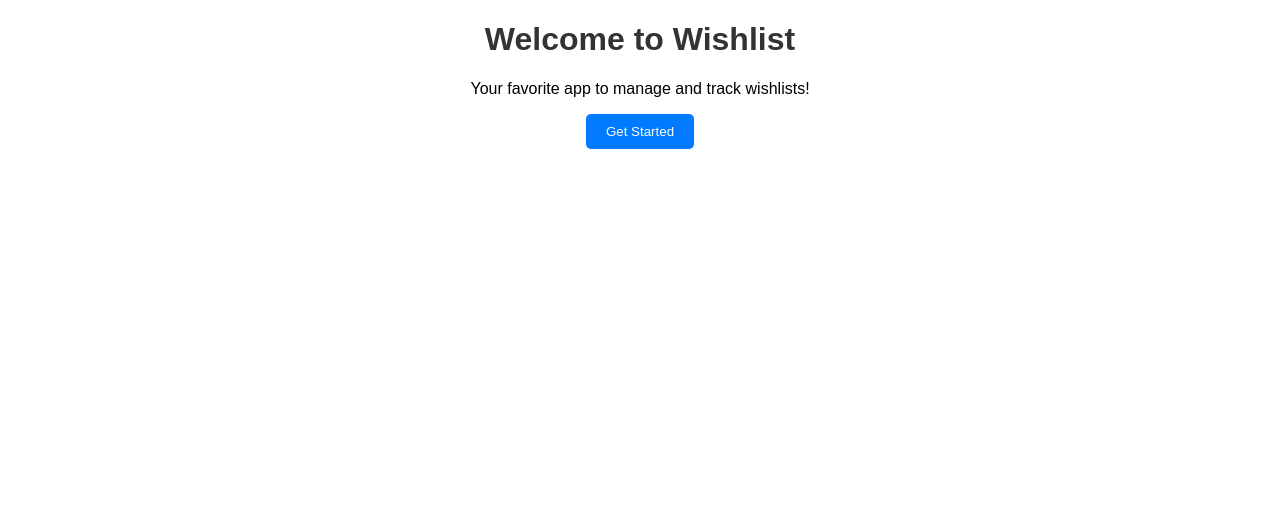
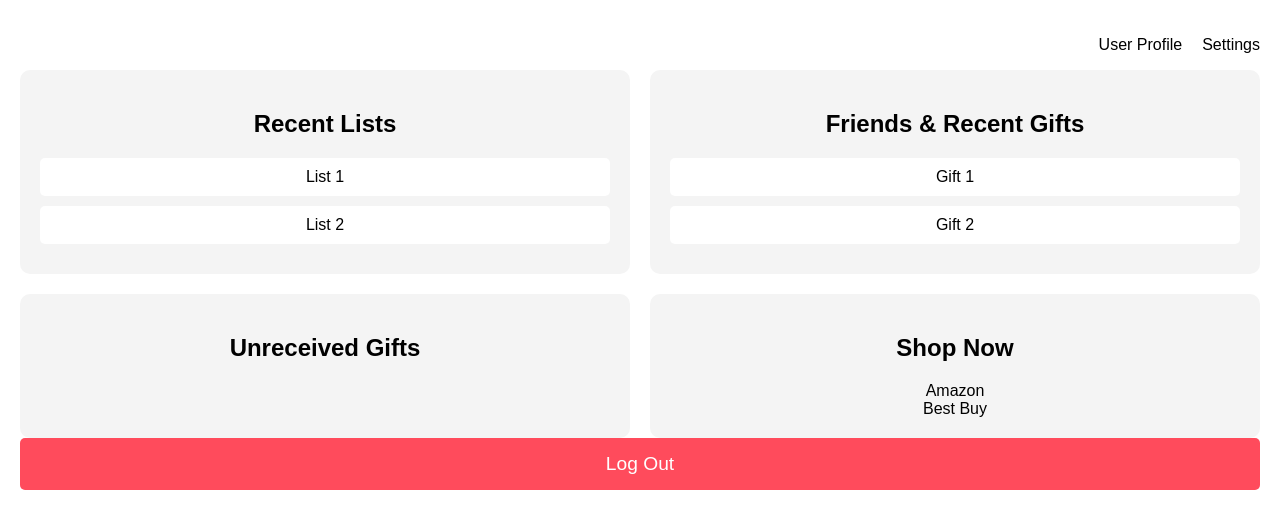
Before and after one commit to Saparta/wishlist, a React (Create React App) app in the folder wishlist/: page /home in a window 1280 px wide. Shown: the top 528 px of the page. Built offline with nearby package versions, Linux system fonts and the light colour scheme.

Commit message:
Made landing page and Home page: -scuffed design -make it look prettier later - develop user icon on top right - created components folder - all pages will be in comp folder - styles are not final, login button is tempoary - read and add to page layout for future planning

```diff
--- a/wishlist/package.json
+++ b/wishlist/package.json
@@ -9,6 +9,7 @@
     "cra-template-typescript": "1.2.0",
     "react": "^18.3.1",
     "react-dom": "^18.3.1",
+    "react-router-dom": "^7.1.1",
     "react-scripts": "5.0.1",
     "web-vitals": "^4.2.4"
   },
--- a/wishlist/src/App.tsx
+++ b/wishlist/src/App.tsx
@@ -1,15 +1,15 @@
 import React from 'react';
-import './App.css';
-import './styles/styles.css';
-
-
+import { BrowserRouter as Router, Route, Routes } from 'react-router-dom';
+import LandingPage from './components/landingpage';
+import Home from './components/home';
 const App: React.FC = () => {
   return (
-    <div>
-      <h1>Welcome to Wishlist</h1>
-      <p>Your favorite app to manage and track wishlists!</p>
-      <button>Get Started</button>
-    </div>
+    <Router>
+      <Routes>
+        <Route path="/" element={<LandingPage />} />
+        <Route path="/home" element={<Home />} />
+      </Routes>
+    </Router>
   );
 };
 
--- /dev/null
+++ b/wishlist/src/components/home.css
@@ -0,0 +1,49 @@
+/* Home.css */
+
+.home-page {
+  padding: 20px;
+}
+
+.header {
+  display: flex;
+  justify-content: flex-end;
+}
+
+.user-profile,
+.settings {
+  margin-left: 20px;
+}
+
+.main-content {
+  display: grid;
+  grid-template-columns: 1fr 1fr;
+  gap: 20px;
+}
+
+.recent-lists,
+.aside-widget,
+.carousel-widget,
+.retailers-widget {
+  background-color: #f4f4f4;
+  border-radius: 10px;
+  padding: 20px;
+}
+
+.recent-lists .list-item,
+.aside-widget .gift {
+  background: #fff;
+  padding: 10px;
+  margin-bottom: 10px;
+  border-radius: 5px;
+}
+
+.logout-btn {
+  background-color: #ff4b5c;
+  color: white;
+  border: none;
+  padding: 15px;
+  font-size: 1.2rem;
+  border-radius: 5px;
+  cursor: pointer;
+  width: 100%;
+}
--- /dev/null
+++ b/wishlist/src/components/home.tsx
@@ -0,0 +1,54 @@
+// Home.tsx
+import React from "react";
+import "./home.css"
+
+const Home: React.FC = () => {
+  const handleLogout = () => {
+    // Redirect to the landing page
+    window.location.href = "/";
+  };
+
+  return (
+    <div className="home-page">
+      <header className="header">
+        <div className="user-profile">
+          <p>User Profile</p>
+        </div>
+        <div className="settings">
+          <p>Settings</p>
+        </div>
+      </header>
+
+      <main className="main-content">
+        <section className="recent-lists">
+          <h2>Recent Lists</h2>
+          <div className="list-item">List 1</div>
+          <div className="list-item">List 2</div>
+        </section>
+
+        <section className="aside-widget">
+          <h2>Friends & Recent Gifts</h2>
+          <div className="gift">Gift 1</div>
+          <div className="gift">Gift 2</div>
+        </section>
+
+        <section className="carousel-widget">
+          <h2>Unreceived Gifts</h2>
+          {/* Your carousel logic goes here */}
+        </section>
+
+        <section className="retailers-widget">
+          <h2>Shop Now</h2>
+          <div className="retailer">Amazon</div>
+          <div className="retailer">Best Buy</div>
+        </section>
+      </main>
+
+      <footer className="footer">
+        <button className="logout-btn" onClick={handleLogout}>Log Out</button>
+      </footer>
+    </div>
+  );
+};
+
+export default Home;
--- /dev/null
+++ b/wishlist/src/components/landingpage.css
@@ -0,0 +1,55 @@
+/* landing page */
+
+.landing-page {
+  display: flex;
+  justify-content: center;
+  align-items: center;
+  height: 100vh;
+  background: url('/public/cool-background.svg') no-repeat center center fixed;
+  background-size: cover;
+  position: relative;
+  color: white;
+}
+
+.login-widget {
+  background: rgba(255, 255, 255, 0.8);
+  /* Soft white background */
+  border-radius: 12px;
+  padding: 40px;
+  text-align: center;
+  width: 300px;
+  /* Adjust the width as necessary */
+  box-shadow: 0 4px 8px rgba(0, 0, 0, 0.2);
+}
+
+.title {
+  font-size: 2.5em;
+  margin-bottom: 10px;
+}
+
+.subtitle {
+  font-size: 1.2em;
+  margin-bottom: 20px;
+  color: lightslategray;
+}
+
+.form-container {
+  margin-top: 20px;
+}
+
+.login-button {
+  padding: 12px 20px;
+  background-color: #4CAF50;
+  /* Green color for login button */
+  color: white;
+  font-size: 1.2em;
+  border: none;
+  border-radius: 8px;
+  cursor: pointer;
+  transition: background-color 0.3s ease;
+}
+
+.login-button:hover {
+  background-color: #45a049;
+  /* Slightly darker green on hover */
+}
--- /dev/null
+++ b/wishlist/src/components/landingpage.tsx
@@ -0,0 +1,26 @@
+import React from 'react';
+import "./landingpage.css";
+import { useNavigate } from 'react-router-dom';
+
+const LandingPage: React.FC = () => {
+  const navigate = useNavigate();
+
+  const handleLogin = () => {
+    // Redirect to home screen
+    navigate('/home');
+  };
+
+  return (
+    <div className="landing-page">
+      <div className="login-widget">
+        <h1 className="title">Wishlist</h1>
+        <p className="subtitle">Your favorite app to manage and track wishlists!</p>
+        <div className="form-container">
+          <button onClick={handleLogin} className="login-button">Log In</button>
+        </div>
+      </div>
+    </div>
+  );
+};
+
+export default LandingPage;
```
Also changed, not shown: wishlist/public/cool-background.svg (added), 2 other files (tests, documents, lock files or other folders).
